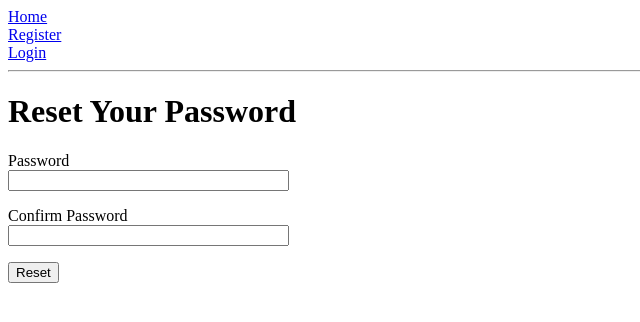
After one commit to Sucre-Ray/pew, a Flask app: page /reset_password/1 in a window 1280 px wide. The commit adds this page. Shown: the top 322 px of the page, without its empty margins (0-640 px from the left). Run offline with Flask 2, Linux system fonts and the light colour scheme.

Commit message:
add reset password templates and view layer

```diff
--- a/app/__init__.py
+++ b/app/__init__.py
@@ -3,12 +3,14 @@ from config import Config
 from flask_sqlalchemy import SQLAlchemy
 from flask_migrate import Migrate
 from flask_login import LoginManager
+from flask_mail import Mail
 
 
 app = Flask(__name__)
 app.config.from_object(Config)
 db = SQLAlchemy(app)
 migrate = Migrate(app, db)
+mail = Mail(app)
 login = LoginManager(app)
 login.login_view = 'login'
 
--- a/app/forms.py
+++ b/app/forms.py
@@ -34,3 +34,15 @@ class LoginForm(FlaskForm):
     password = PasswordField('Password', validators=[DataRequired()])
     remember_me = BooleanField('Remember Me')
     submit = SubmitField('Login')
+
+
+class ResetPasswordForm(FlaskForm):
+    password = PasswordField('Password', validators=[DataRequired()])
+    password2 = PasswordField('Confirm Password', validators=[DataRequired(),
+                                                            EqualTo('password')])
+    submit = SubmitField('Reset')
+
+
+class ResetPasswordRequestForm(FlaskForm):
+    email = StringField('Email', validators=[DataRequired()])
+    submit = SubmitField('Request')
--- a/app/models.py
+++ b/app/models.py
@@ -3,6 +3,7 @@ from datetime import datetime
 from werkzeug.security import generate_password_hash, check_password_hash
 from flask_login import UserMixin
 from hashlib import md5
+import jwt
 
 
 class User(UserMixin, db.Model):
@@ -31,6 +32,20 @@ class User(UserMixin, db.Model):
         digest = md5(self.email.lower().encode('utf-8')).hexdigest()
         return 'https://www.gravatar.com/avatar/{}?d=identicon&s={}'.format(
             digest, size)
+
+    def get_reset_password_token(self, expires_in=600):
+        return jwt.encode(
+            {'reset_password': self.id, 'exp': time() + expires_in},
+            app.config['SECRET_KEY'], algorithm='HS256').decode('utf-8')
+
+    @staticmethod
+    def verify_reset_password_token(token):
+        try:
+            id = jwt.decode(token, app.config['SECRET_KEY'],
+                            algorithms=['HS256'])['reset_password']
+        except:
+            return
+        return User.query.get(id)
 
 
 @login.user_loader
--- a/app/routes.py
+++ b/app/routes.py
@@ -3,7 +3,7 @@ from werkzeug.urls import url_parse
 from app import app, db
 from flask import render_template, flash, redirect, url_for, request
 from flask_login import login_user, logout_user, login_required, current_user
-from app.forms import RegisterForm, LoginForm
+from app.forms import RegisterForm, LoginForm, ResetPasswordForm, ResetPasswordRequestForm
 from app.models import User
 
 
@@ -57,3 +57,39 @@ def logout():
 def user(id):
     user = User.query.filter_by(id=id).first_or_404()
     return render_template('user.html', user=user)
+
+@app.route('/reset_password_confirm')
+def reset_password_confirm():
+    return render_template('reset_password_confirm.html')
+
+
+@app.route('/reset_password_request', methods=['GET', 'POST'])
+def reset_password_request():
+    if current_user.is_authenticated:
+        return redirect(url_for('index'))
+    form = ResetPasswordRequestForm()
+    if form.validate_on_submit():
+        user = User.query.filter_by(email=form.email.data)
+        if user:
+            pass
+            # send_password_reset_email(user)
+        return redirect(url_for('reset_password_confirm'))
+    return render_template('reset_password_request.html',
+                           title='Reset Password',
+                           form=form)
+
+
+@app.route('/reset_password/<token>', methods=['GET', 'POST'])
+def reset_password(token):
+    if current_user.is_authenticated:
+        return redirect(url_for('index'))
+    user = User.verify_reset_password_token(token)
+    if not User:
+        return redirect(url_for('index'))
+    form = ResetPasswordForm()
+    if form.validate_on_submit():
+        user.set_password(form.password.data)
+        db.session.commit()
+        flash('Your password has been reset.')
+        return redirect(url_for('login'))
+    return render_template('reset_password.html', form=form)
--- a/app/templates/login.html
+++ b/app/templates/login.html
@@ -21,8 +21,10 @@
         <p>{{ form.remember_me() }} {{ form.remember_me.label }}</p>
         <p>{{ form.submit() }}</p>
     </form>
-    <p><a href="{{ url_for('register') }}">Register</a></p>
     <p>
-        <a href="#">Forgot Password?</a>
+        <a href="{{ url_for('register') }}">Register</a>
+    </p>
+    <p>
+        <a href="{{ url_for('reset_password_request') }}">Forgot Password?</a>
     </p>
 {% endblock %}
--- /dev/null
+++ b/app/templates/reset_password.html
@@ -0,0 +1,23 @@
+{% extends "base.html" %}
+
+{% block content %}
+    <h1>Reset Your Password</h1>
+    <form action="" method="post">
+        {{ form.hidden_tag() }}
+        <p>
+            {{ form.password.label }}<br>
+            {{ form.password(size=32) }}<br>
+            {% for error in form.password.errors %}
+            <span style="color: red;">[{{ error }}]</span>
+            {% endfor %}
+        </p>
+        <p>
+            {{ form.password2.label }}<br>
+            {{ form.password2(size=32) }}<br>
+            {% for error in form.password2.errors %}
+            <span style="color: red;">[{{ error }}]</span>
+            {% endfor %}
+        </p>
+        <p>{{ form.submit() }}</p>
+    </form>
+{% endblock %}
```
Also changed, not shown: app/templates/reset_password_confirm.html (added, +8 -0 lines), app/templates/reset_password_request.html (added, +16 -0 lines), app/mail.py (added).
